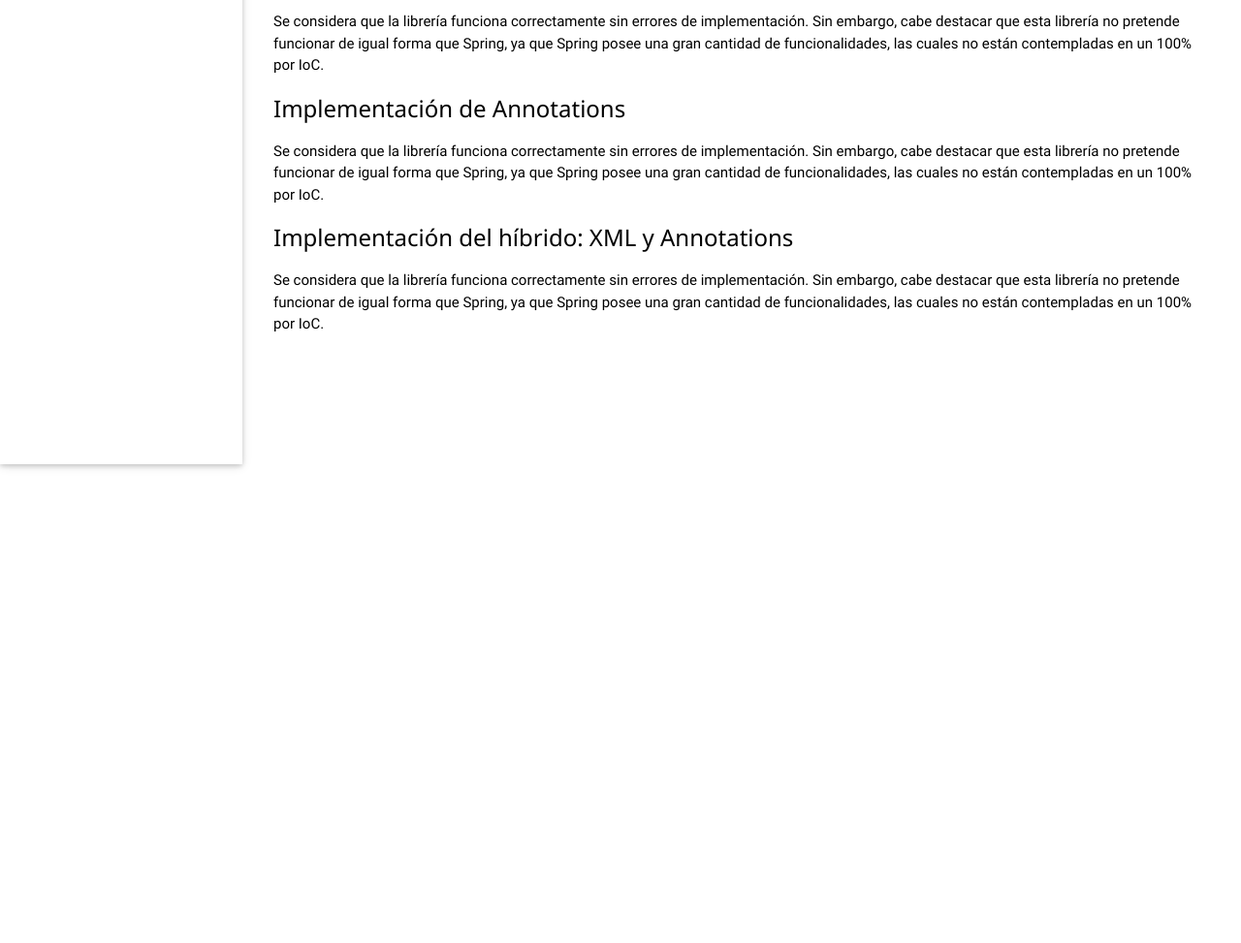
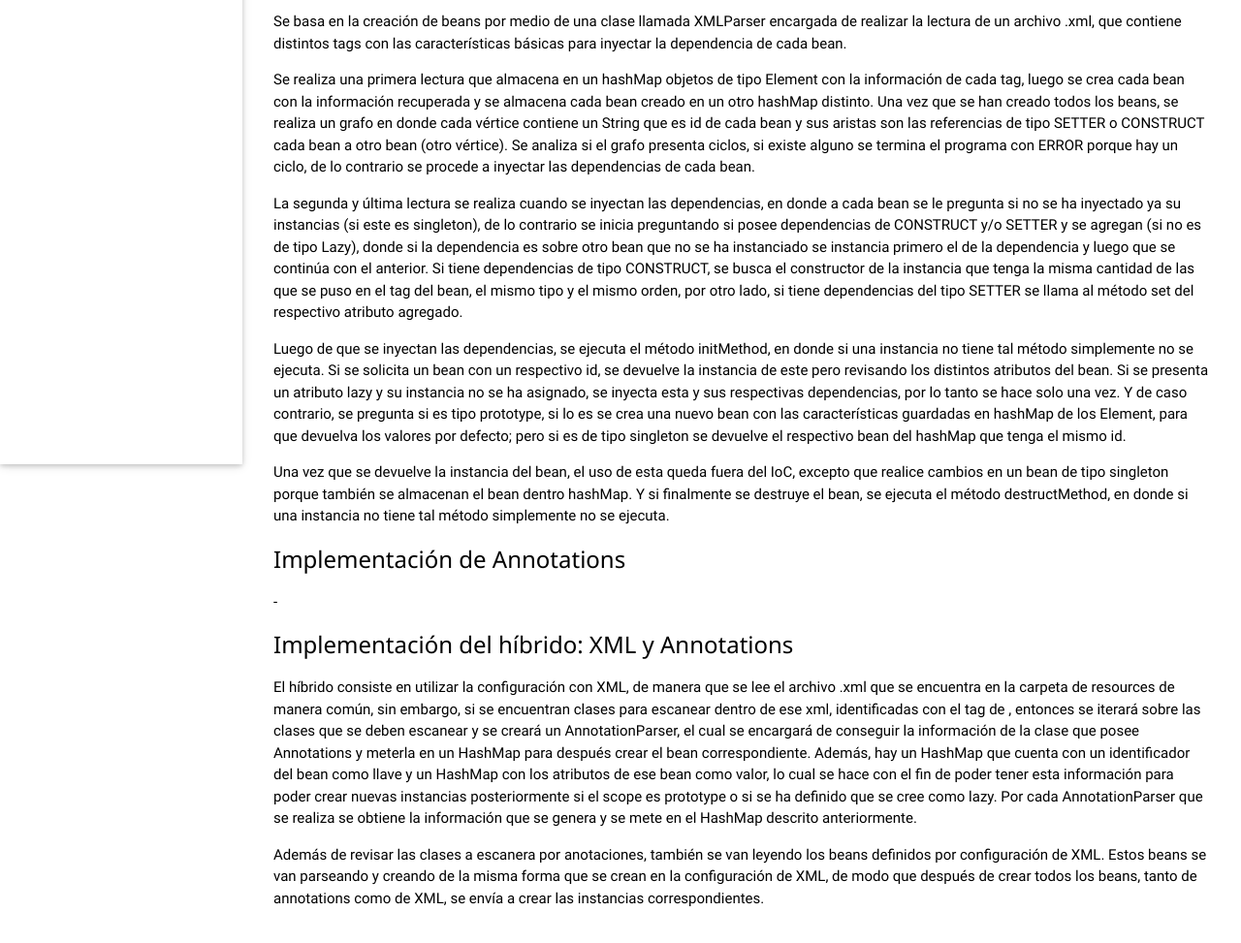
Before and after one commit to alexiabl/CI1330-springContainer, a plain HTML site: page Documentacion_IoC/DescLibreria.html in a window 1280 px wide. Shown: the part 321-1294 px from the top of the page at 97% size. Before the commit the page ends 800 px from the top, so only its background shows below. Drawn offline with Linux system fonts and the light colour scheme.

Commit message:
cambios docu

```diff
--- a/Documentacion_IoC/DescLibreria.html
+++ b/Documentacion_IoC/DescLibreria.html
@@ -48,23 +48,53 @@
 
         <h3>Implementación de XML</h3>
 
-        <p>Se considera que la librería funciona correctamente sin errores de implementación. Sin embargo, cabe destacar
-            que esta librería no pretende funcionar de igual forma que Spring, ya que Spring posee una gran cantidad de
-            funcionalidades, las cuales no están contempladas en un 100% por IoC.
+        <p>Se basa en la creación de beans por medio de una clase llamada XMLParser encargada de realizar la lectura de un archivo .xml,
+		que contiene distintos tags con las características básicas para inyectar la dependencia de cada bean.
+        </p>
+
+		<p>Se realiza una primera lectura que almacena en un hashMap objetos de tipo Element con la información de cada tag, luego se crea cada bean con la información recuperada y se
+		almacena cada bean creado en un otro hashMap distinto. Una vez que se han creado todos los beans, se realiza un grafo en donde cada vértice contiene un String que es id de cada bean
+		y sus aristas son las referencias de tipo SETTER o CONSTRUCT cada bean a otro bean (otro vértice).
+		Se analiza si el grafo presenta ciclos, si existe alguno se termina el programa con ERROR porque hay un ciclo, de lo contrario se procede a inyectar las dependencias de cada bean.
+        </p>
+
+		<p>La segunda y última lectura se realiza cuando se inyectan las dependencias, en donde a cada bean se le pregunta si no se ha inyectado ya su instancias
+		(si este es singleton), de lo contrario se inicia preguntando si posee dependencias de CONSTRUCT y/o SETTER y se agregan (si no es de tipo Lazy), donde si
+		la dependencia es sobre otro bean que no se ha instanciado se instancia primero el de la dependencia y luego que se continúa con el anterior. Si tiene dependencias
+		de tipo CONSTRUCT, se busca el constructor de la instancia que tenga la misma cantidad de las que se puso en el tag del bean, el mismo tipo y el mismo orden, por
+		otro lado, si tiene dependencias del tipo SETTER se llama al método set del respectivo atributo agregado.
+        </p>
+
+		<p>Luego de que se inyectan las dependencias, se ejecuta el método initMethod, en donde si una instancia no tiene tal método simplemente no se ejecuta.
+		Si se solicita un bean con un respectivo id, se devuelve la instancia de este pero revisando los distintos atributos del bean. Si se presenta un atributo
+		lazy y su instancia no se ha asignado, se inyecta esta y sus respectivas dependencias, por lo tanto se hace solo una vez. Y de caso contrario, se pregunta si es
+		tipo prototype, si lo es se crea una nuevo bean con las características guardadas en hashMap de los Element, para que devuelva los valores por defecto; pero si
+		es de tipo singleton se devuelve el respectivo bean del hashMap que tenga el mismo id.
+        </p>
+
+		<p>Una vez que se devuelve la instancia del bean, el uso de esta queda fuera del IoC, excepto que realice cambios en un bean de tipo singleton porque también
+		se almacenan el bean dentro hashMap. Y si finalmente se destruye el bean, se ejecuta el método destructMethod, en donde si una instancia no tiene tal método
+		simplemente no se ejecuta.
         </p>
 
 		<h3>Implementación de Annotations</h3>
 
-        <p>Se considera que la librería funciona correctamente sin errores de implementación. Sin embargo, cabe destacar
-            que esta librería no pretende funcionar de igual forma que Spring, ya que Spring posee una gran cantidad de
-            funcionalidades, las cuales no están contempladas en un 100% por IoC.
+        <p>-
         </p>
 
 		<h3>Implementación del híbrido: XML y Annotations</h3>
 
-        <p>Se considera que la librería funciona correctamente sin errores de implementación. Sin embargo, cabe destacar
-            que esta librería no pretende funcionar de igual forma que Spring, ya que Spring posee una gran cantidad de
-            funcionalidades, las cuales no están contempladas en un 100% por IoC.
+        <p>El híbrido consiste en utilizar la configuración con XML, de manera que se lee el archivo .xml que se encuentra en la carpeta de resources de manera común, sin embargo,
+		si se encuentran clases para escanear dentro de ese xml, identificadas con el tag de <classesToScan>, entonces se iterará sobre las clases que se deben escanear
+		y se creará un AnnotationParser, el cual se encargará de conseguir la información de la clase que posee Annotations y meterla en un HashMap para después crear el bean
+		correspondiente. Además, hay un HashMap que cuenta con un identificador del bean como llave y un HashMap con los atributos de ese bean como valor, lo cual se hace
+		con el fin de poder tener esta información para poder crear nuevas instancias posteriormente si el scope es prototype o si se ha definido que se cree como lazy. Por cada
+		AnnotationParser que se realiza se obtiene la información que se genera y se mete en el HashMap descrito anteriormente.
+        </p>
+
+		<p>Además de revisar las clases a escanera por anotaciones, también se van leyendo los beans definidos por configuración de XML. Estos beans se van parseando y creando
+		 de la misma forma que se crean en la configuración de XML, de modo que después de crear todos los beans, tanto de annotations como de XML, se envía a crear las instancias
+		 correspondientes.
         </p>
     </div>
 </div>
```
